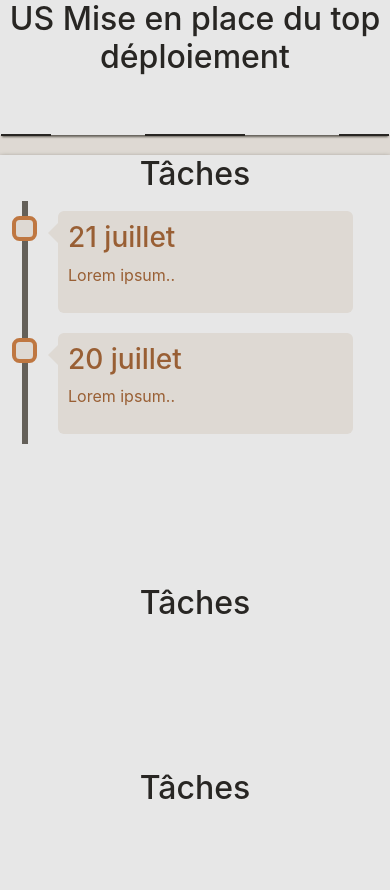
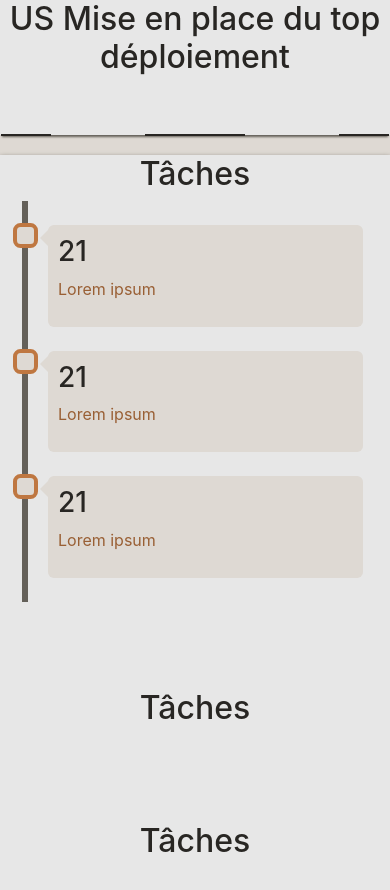
Before and after one commit to Scorbutics/RTCVisualizer, an Angular app in the folder rtc-visualizer/: page /us in a window 390 px wide. Shown: the top 890 px of the page. Built offline with nearby package versions, Linux system fonts and the light colour scheme; a web font is replaced by a local one.

Commit message:
Feat : TimelineEntry component

```diff
--- a/rtc-visualizer/src/app/app.module.ts
+++ b/rtc-visualizer/src/app/app.module.ts
@@ -12,6 +12,7 @@ import { PageTitleComponent } from './pages/pageTitle/pageTitle.component';
 import { PiPageComponent } from './pages/piPage/piPage.component';
 import { PageTitleService } from './pages/pageTitle/pageTitle.service';
 import {TimelineComponent} from './timeline/timeline.component';
+import {TimelineEntryComponent} from './timeline/timelineEntry.component';
 
 const routes: Routes = [
 	//TODO
@@ -32,7 +33,8 @@ const routes: Routes = [
 		UsPageComponent,
 		PiPageComponent,
 		NamedBlockComponent,
-		TimelineComponent
+		TimelineComponent,
+		TimelineEntryComponent
 	],
 	imports: [
 		NgbModule.forRoot(),
--- a/rtc-visualizer/src/app/timeline/timeline.component.html
+++ b/rtc-visualizer/src/app/timeline/timeline.component.html
@@ -1,14 +1,5 @@
 <div class="timeline">
-    <div class="container right">
-        <div class="content">
-            <h3>21 juillet</h3>
-            <p>Lorem ipsum..</p>
-        </div>
-    </div>
-    <div class="container right">
-        <div class="content">
-            <h3>20 juillet</h3>
-            <p>Lorem ipsum..</p>
-        </div>
-    </div>
+    <timeline-entry></timeline-entry>
+    <timeline-entry></timeline-entry>
+    <timeline-entry></timeline-entry>
 </div>
--- a/rtc-visualizer/src/app/timeline/timeline.component.less
+++ b/rtc-visualizer/src/app/timeline/timeline.component.less
@@ -18,7 +18,7 @@
 }
 
 /* The actual timeline (the vertical ruler) */
-.timeline::after {
+.timeline::after  {
 	content: '';
 	position: absolute;
 	width: 6px;
@@ -45,11 +45,10 @@
 	right: -17px;
 	background-color: @cardColor;
 	border: 4px solid @chipBorder;
-	top: 15px;
+	top: 30px;
 	border-radius: 30%;
 	z-index: 1;
 }
-
 
 /* Place the container to the right */
 .right {
@@ -62,10 +61,10 @@
 	content: " ";
 	height: 0;
 	position: absolute;
-	top: 22px;
+	top: 35px;
 	width: 0;
 	z-index: 1;
-	left: 12px;
+	left: 2px;
 	border: medium solid @cardColor;
 	border-width: 10px 10px 10px 0;
 	border-color: transparent @cardColor transparent transparent;
@@ -73,15 +72,11 @@
 
 /* Fix the circle for containers on the right side */
 .right::after {
-	left: -16px;
+	left: -25px;
 }
 
-/* The actual content */
-.content {
-	padding: 10px 10px;
-	background-color: @cardColor;
-	position: relative;
-	border-radius: 6px;
+.right:nth-child(1) {
+	margin-left: 10px;
 }
 
 /* Media queries - Responsive timeline on screens less than 600px wide */
@@ -98,7 +93,7 @@
 		margin: 0 auto;
 	}
 
-/* Full-width containers */
+	/* Full-width containers */
 	.container {
 		width: 100%;
 		padding-left: 30px;
@@ -115,7 +110,7 @@
 
 /* Make all right containers behave like the left ones */
 	.right {
-		left: 8px;
+		left: -7px;
 		margin-left:0;
 	}
 
@@ -123,12 +118,16 @@
 		content: " ";
 		height: 0;
 		position: absolute;
-		top: 22px;
+		top: 35px;
 		width: 0;
 		z-index: 1;
-		left: 20px;
+		left: 2px;
 		border: medium solid @cardColor;
 		border-width: 10px 10px 10px 0;
 		border-color: transparent @cardColor transparent transparent;
 	}
+
+	.right:nth-child(1) {
+		margin-left: 25px;
+	}
 }
--- /dev/null
+++ b/rtc-visualizer/src/app/timeline/timelineEntry.component.html
@@ -0,0 +1,4 @@
+<div class="content">
+    <h3>{{date}}</h3>
+    <p>{{text}}</p>
+</div>
--- /dev/null
+++ b/rtc-visualizer/src/app/timeline/timelineEntry.component.less
@@ -0,0 +1,24 @@
+@import '../../globalColoring.less';
+
+@cardColor: @themeColorArea;
+@lineColor : @themeColorOutline;
+@chipBorder : @themeColorHighlight;
+@textColor : @themeColorWriting;
+
+/* The actual content */
+.content {
+	margin-left:20px;
+	padding: 10px 10px;
+	background-color: @cardColor;
+	position: relative;
+	border-radius: 6px;
+}
+@media screen and (max-width: 600px) {
+	.content {
+		margin-left:35px;
+		padding: 10px 10px;
+		background-color: @cardColor;
+		position: relative;
+		border-radius: 6px;
+	}
+}
--- /dev/null
+++ b/rtc-visualizer/src/app/timeline/timelineEntry.component.ts
@@ -0,0 +1,18 @@
+import { Component, HostBinding} from '@angular/core';
+
+@Component({
+    selector: 'timeline-entry',
+	templateUrl: './timelineEntry.component.html',
+	styleUrls: ['./timelineEntry.component.less']
+})
+export class TimelineEntryComponent {
+    @HostBinding('class.container')
+    private containerClass: boolean = true;
+
+    @HostBinding('class.right')
+    private rightClass: boolean = true;
+
+    private date:string = "21";
+    private text:string = "Lorem ipsum";
+
+}
```
